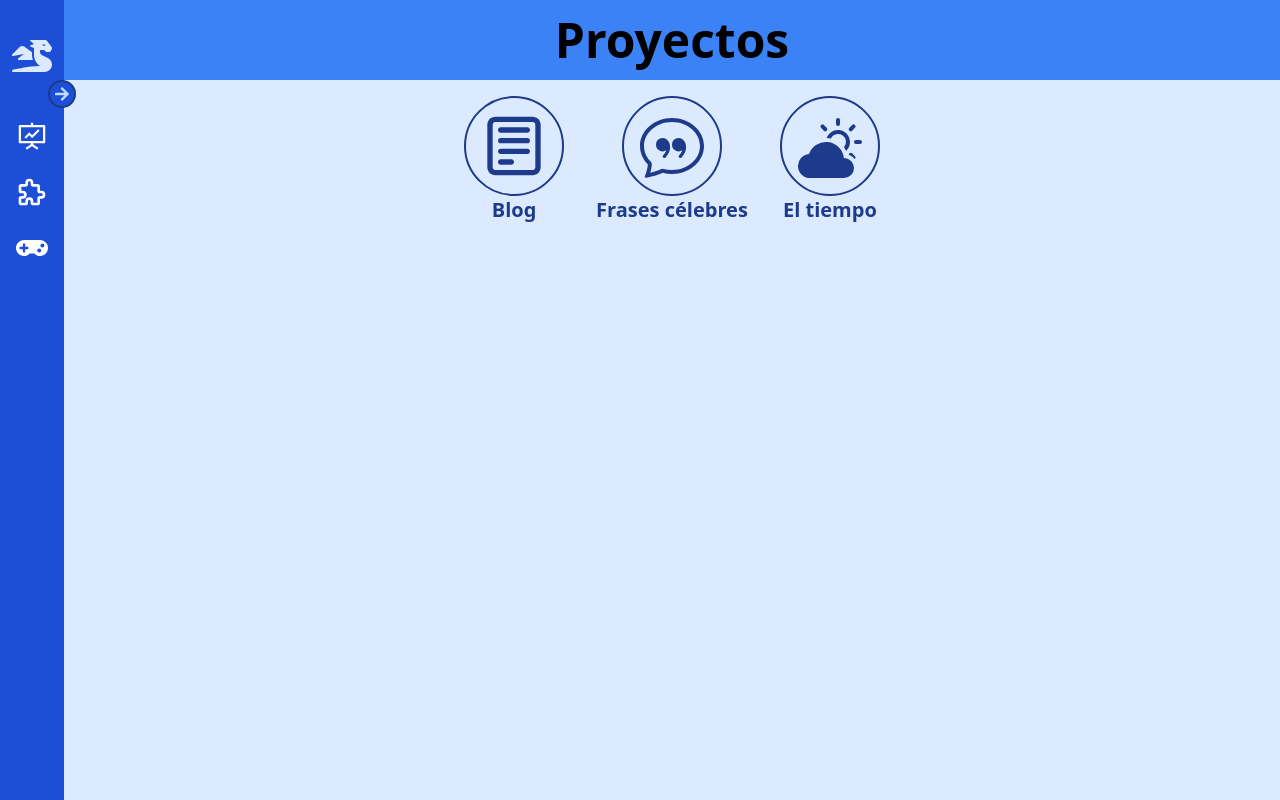
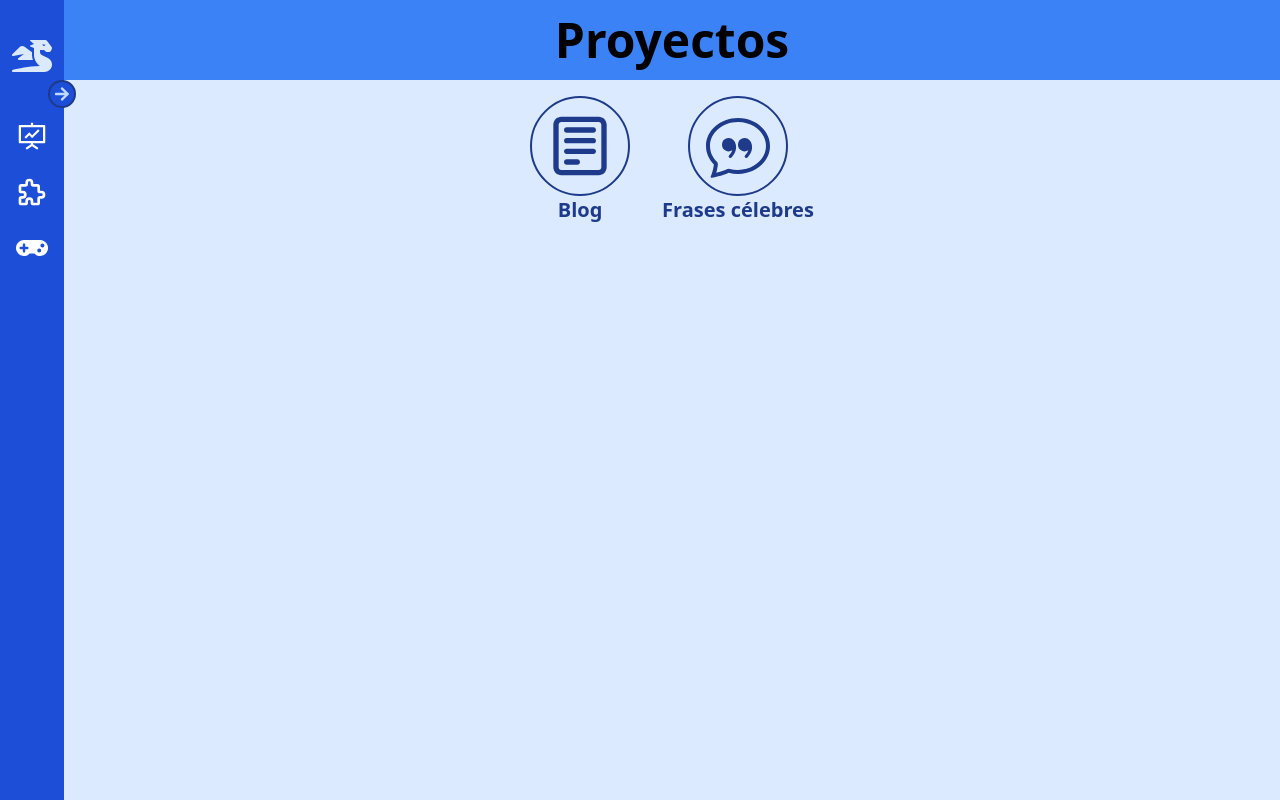
Before and after one commit to irenealcaine/el-rincon-de-no-pensar, a React (Create React App) app: page /projects in a window 1280 px wide. Built offline with nearby package versions, Linux system fonts and the light colour scheme.

Commit message:
Update MenuItems.js

```diff
--- a/src/data/MenuItems.js
+++ b/src/data/MenuItems.js
@@ -27,12 +27,12 @@ const menuItems = [
         icon: <BsChatQuote className="h-6" />,
         bigIcon: <BsChatQuote className="h-16 w-16" />,
       },
-      {
-        title: "El tiempo",
-        to: "/projects/weather",
-        icon: <BsFillCloudSunFill className="h-6" />,
-        bigIcon: <BsFillCloudSunFill className="h-16 w-16" />,
-      },
+      // {
+      //   title: "El tiempo",
+      //   to: "/projects/weather",
+      //   icon: <BsFillCloudSunFill className="h-6" />,
+      //   bigIcon: <BsFillCloudSunFill className="h-16 w-16" />,
+      // },
     ],
   },
   {
@@ -61,12 +61,12 @@ const menuItems = [
     bigIcon: <FaGamepad className="h-16 w-16" />,
     to: "/games",
     links: [
-      {
-        title: "Tic-tac-toe",
-        to: "/games/tic-tac-toe",
-        icon: <TfiClose className="h-6" />,
-        bigIcon: <TfiClose className="h-16 w-16" />,
-      },
+      // {
+      //   title: "Tic-tac-toe",
+      //   to: "/games/tic-tac-toe",
+      //   icon: <TfiClose className="h-6" />,
+      //   bigIcon: <TfiClose className="h-16 w-16" />,
+      // },
       {
         title: "Memoria",
         to: "/games/memory",
```
